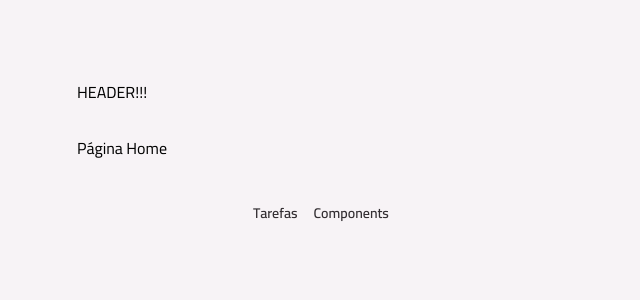
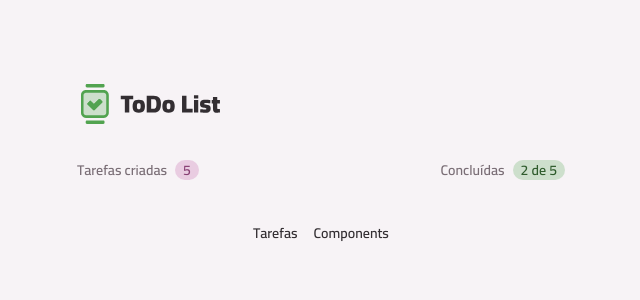
Before and after one commit to dayanedias/todolist, a React (Vite) app: page / in a window 1280 px wide. Shown: the top 300 px of the page, without its empty margins (319-959 px from the left). Built offline with nearby package versions, Linux system fonts and the light colour scheme.

Commit message:
Organizing layout

```diff
--- /dev/null
+++ b/src/core-components/Footer.tsx
@@ -0,0 +1,22 @@
+import React from "react";
+import { NavLink } from "react-router";
+import Text from "../components/Text";
+
+export default function Footer() {
+	return (
+		<footer className="my-5 md:my-10">
+			<nav className="flex items-center justify-center gap-4">
+				<NavLink to="/">
+					<Text variant="body-sm-bold" className="text-gray-300">
+						Tarefas
+					</Text>
+				</NavLink>
+				<NavLink to="/components">
+					<Text variant="body-sm-bold" className="text-gray-300">
+						Components
+					</Text>
+				</NavLink>
+			</nav>
+		</footer>
+	);
+}
--- /dev/null
+++ b/src/core-components/Header.tsx
@@ -0,0 +1,11 @@
+import React from "react";
+import Container from "../components/Container";
+import Logo from "../assets/images/logo.svg?react";
+
+export default function Header() {
+	return (
+		<Container as="header" className="mt-3 md:mt-20">
+			<Logo className="h-9 md:h-12" />
+		</Container>
+	);
+}
--- /dev/null
+++ b/src/core-components/MainContent.tsx
@@ -0,0 +1,16 @@
+import { cx } from "class-variance-authority";
+import React from "react";
+
+interface MainContentProps extends React.ComponentProps<"main"> {}
+
+export default function MainContent({
+	children,
+	className,
+	...props
+}: MainContentProps) {
+	return (
+		<main className={cx("mt=4 md:mt-8", className)} {...props}>
+			{children}
+		</main>
+	);
+}
--- /dev/null
+++ b/src/core-components/TasksSummary.tsx
@@ -0,0 +1,22 @@
+import React from "react";
+import Text from "../components/Text";
+import Badge from "../components/Badge";
+
+export default function TasksSummary() {
+	return (
+		<>
+			<div className="flex items-center gap-2">
+				<Text variant="body-sm-bold" className="!text-gray-300">
+					Tarefas criadas
+				</Text>
+				<Badge variant="secondary">5</Badge>
+			</div>
+			<div className="flex items-center gap-2">
+				<Text variant="body-sm-bold" className="!text-gray-300">
+					Concluídas
+				</Text>
+				<Badge variant="primary">2 de 5</Badge>
+			</div>
+		</>
+	);
+}
--- a/src/pages/LayoutMain.tsx
+++ b/src/pages/LayoutMain.tsx
@@ -2,30 +2,18 @@
 import Container from "../components/Container";
 import { NavLink, Outlet } from "react-router";
 import Text from "../components/Text";
+import Header from "../core-components/Header";
+import MainContent from "../core-components/MainContent";
+import Footer from "../core-components/Footer";
 
 export default function LayoutMain() {
 	return (
 		<>
-			<Container as="header" className="mt-3 md:mt-20">
-				HEADER!!!
-			</Container>
-			<main className="mt=4 md:mt-8">
+			<Header />
+			<MainContent>
 				<Outlet />
-			</main>
-			<footer className="my-5 md:my-10">
-				<nav className="flex items-center justify-center gap-4">
-					<NavLink to="/">
-						<Text variant="body-sm-bold" className="text-gray-300">
-							Tarefas
-						</Text>
-					</NavLink>
-					<NavLink to="/components">
-						<Text variant="body-sm-bold" className="text-gray-300">
-							Components
-						</Text>
-					</NavLink>
-				</nav>
-			</footer>
+			</MainContent>
+			<Footer />
 		</>
 	);
 }
--- a/src/pages/PageHome.tsx
+++ b/src/pages/PageHome.tsx
@@ -1,6 +1,13 @@
 import React from "react";
 import Container from "../components/Container";
+import TasksSummary from "../core-components/TasksSummary";
 
 export default function PageHome() {
-	return <Container>Página Home</Container>;
+	return (
+		<Container as="article" className="space-y-3">
+			<header className="flex items-center justify-between">
+				<TasksSummary />
+			</header>
+		</Container>
+	);
 }
```
